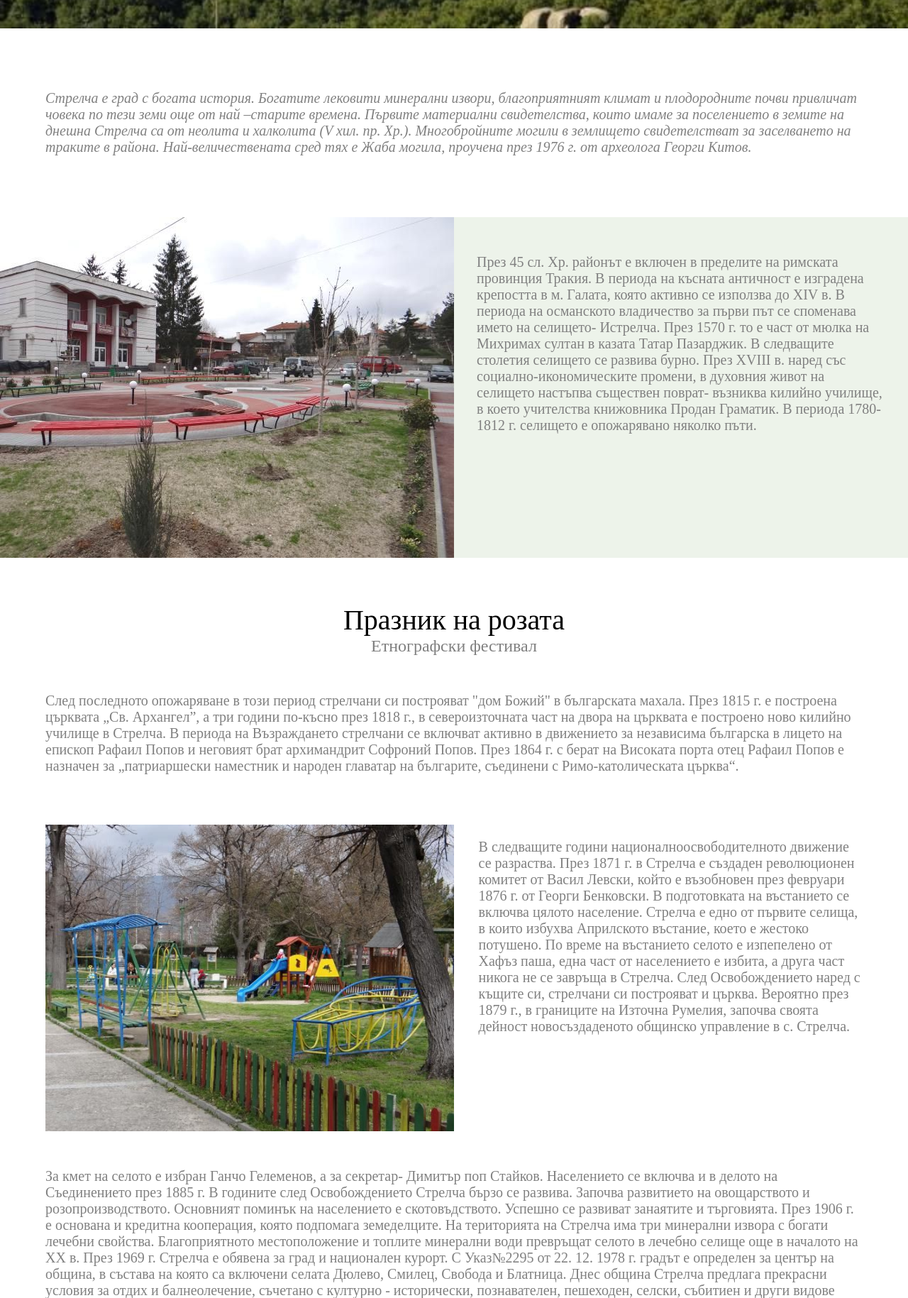
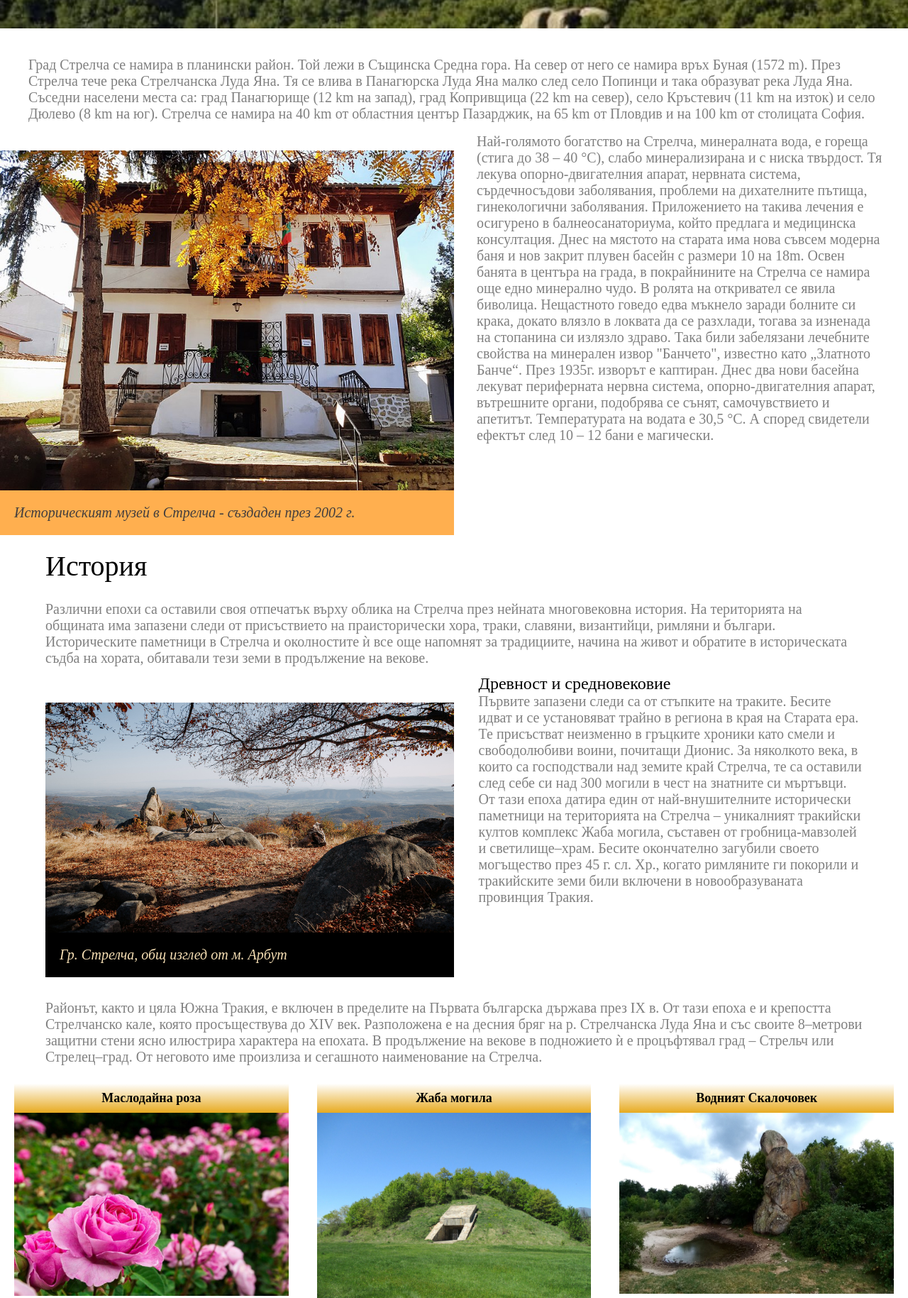
Before and after one commit to Blockade-14/Hometown, a plain HTML site: page index.html in a window 1280 px wide. Shown: the part 760-2589 px from the top of the page at 71% size. Drawn offline with Linux system fonts and the light colour scheme.

Commit message:
Version No2

```diff
--- a/index.css
+++ b/index.css
@@ -7,7 +7,6 @@ body *{
     box-sizing: border-box;
     display: flex;
     flex: 1;
-
 }
 
 .column{
@@ -23,7 +22,6 @@ body *{
     max-width: 100vw;
     max-height: 100vh;
     object-fit: cover;
-
 }
 
 .text{
@@ -50,7 +48,6 @@ body *{
     background-color: rgba(2, 2, 2, 0.404);
     font-family: 'Times New Roman', Times, serif;
     font-size: 3em;
-
 }
 
 .text2{
@@ -60,26 +57,23 @@ body *{
 }
 
 .text3{
-    color:black;
+    color: black;
     font-size: 40px;
     flex: none;
     flex-direction: column;
-    justify-content: center;
-    align-items: center;
+    justify-content: left;
     margin: 0;
-    margin-top: 5%;
+    margin-top: 20px;
     padding: 0% 5%;
 }
 
 .text4{
+    color: black;
     font-size: 24px;
     flex: none;
     flex-direction: column;
-    justify-content: center;
-    align-items: center;
     margin: 0;
     padding: 0;
-
 }
 
 .position{
@@ -99,8 +93,12 @@ body *{
     padding: 2.5% 5%;
 }
 
-.padding-5{
-    padding: 5%;
+.padding-40{
+    padding: 40px;
+}
+
+.padding-20{
+    padding: 20px;
 }
 
 .paddingg{
@@ -112,6 +110,10 @@ body *{
 }
 .margin-right-3{
     margin-right: 3%;
+}
+
+.margin-top{
+    margin-top: -40px;
 }
 
 .font-size{
@@ -130,10 +132,65 @@ body *{
     max-height: 50%;
 }
 
-.background{
-    background: rgb(237, 243, 234);
+.museum{
+    background-color: #ffaf4f;
+    padding: 1em;
+    color: #423e3e;
 }
 
+.pic10{
+    background-color: black;
+    color: wheat;
+    padding: 1em;
+}
+
+.minipic{
+    width: 100%;
+    height: 100%;
+}
+
+.minipic img{
+    max-width: 100%;
+    max-height: 100%;
+}
+
+.title{
+    justify-content: center;
+    align-items: center;
+    text-align: center;
+    font-size: 18px;
+    font-weight: bold;
+    padding: 10px 0 10px;
+    margin: 0;
+    background-image: linear-gradient(0deg, #e7aa20, transparent);
+}
+
+.flexnone{
+    flex: none;
+}
+
+.tagi{
+    font-size: 18px;
+}
+
+.footer{
+    font-size: 12px;
+    color: white;
+    background-color: #484646;
+    padding: 3em;
+    font-family:Verdana, Geneva, Tahoma, sans-serif;
+    flex-direction: column;
+    line-height: 20px;
+}
+
+.copyright{
+    justify-content: end;
+    margin-top: 1em;
+}
+
+.link{
+    color:white;
+}
 
 @media screen and (max-width: 900px) {
     .mobile {
@@ -151,4 +208,8 @@ body *{
         max-width: 100%;
         max-height: 100%;
     }
+
+    #padding-top{
+        padding-top: 40px;
+    }
 }
--- a/index.html
+++ b/index.html
@@ -2,7 +2,7 @@
 <html>
 
 <head>
-  <title>My first page</title>
+  <title>Стрелча</title>
   <link rel="stylesheet" href="index.css">
   <meta name="viewport" content="width=device-width, initial-scale=1">
 </head>
@@ -20,56 +20,119 @@
 
         </div>
 
-            <div class="padding-5 column display">
-            <br class="column padding-5 display"><i>
-                Стрелча е град с богата история. Богатите лековити минерални извори, благоприятният климат и плодородните почви привличат човека по тези земи още от най –старите времена. Първите материални свидетелства,
-                които имаме за поселението в земите на днешна Стрелча са от неолита и халколита (V хил. пр. Хр.). Многобройните могили в землището свидетелстват за заселването на траките в района.
-                Най-величествената сред тях е Жаба могила,  проучена през 1976 г. от археолога Георги Китов.</i></br>
+            <div class="column display">
+            <div class="column padding-40 display">
+                Град Стрелча се намира в планински район. Той лежи в Същинска Средна гора. На север от него се намира връх Буная (1572 m).
+                През Стрелча тече река Стрелчанска Луда Яна. Тя се влива в Панагюрска Луда Яна малко след село Попинци и така
+                образуват река Луда Яна. Съседни населени места са: град Панагюрище (12 km на запад), град Копривщица (22 km на север),
+                село Кръстевич (11 km на изток) и село Дюлево (8 km на юг). Стрелча се намира на 40 km от областния център Пазарджик,
+                на 65 km от Пловдив и на 100 km от столицата София.</div>
 
             </div>
 
             <div class="mobile">
                 <div class="img2 resize column">
-                    <img src="6.jpg">
+                    <img src="11.jpg">
+                    <div class="museum"><i>Историческият музей в Стрелча - създаден през 2002 г.</i></div>
                 </div>
-                <div class="background">
-                    <p class="padding-5">През 45 сл. Хр. районът е включен в пределите на римската провинция Тракия. В периода на късната античност е изградена крепостта в м. Галата, която активно се използва до XIV в.
-                        В периода на османското владичество за първи път се споменава името на селището- Истрелча. През 1570 г. то е част от мюлка на Михримах султан в казата Татар Пазарджик.
-                        В следващите столетия селището се развива бурно. През XVIII в. наред със социално-икономическите промени, в духовния живот на селището настъпва съществен поврат- възниква килийно училище,
-                        в което учителства книжовника Продан Граматик. В периода 1780- 1812 г. селището е опожарявано няколко пъти.
+                <div id="padding-top">
+                    <div class="padding margin-top">Най-голямото богатство на Стрелча, минералната вода, е гореща (стига до 38 – 40 °C),
+                        слабо минерализирана и с ниска твърдост. Тя лекува опорно-двигателния апарат, нервната система, сърдечносъдови
+                        заболявания, проблеми на дихателните пътища, гинекологични заболявания. Приложението на такива лечения е
+                        осигурено в балнеосанаториума, който предлага и медицинска консултация.
+                        Днес на мястото на старата има нова съвсем модерна баня и нов закрит плувен басейн с размери 10 на 18m.
+                        Освен банята в центъра на града, в покрайнините на Стрелча се намира още едно минерално чудо.
+                        В ролята на откривател се явила биволица. Нещастното говедо едва мъкнело заради болните си крака,
+                        докато влязло в локвата да се разхлади, тогава за изненада на стопанина си излязло здраво. Така били забелязани
+                        лечебните свойства на минерален извор "Банчето", известно като „Златното Банче“. През 1935г. изворът е каптиран.
+                        Днес два нови басейна лекуват периферната нервна система, опорно-двигателния апарат, вътрешните органи,
+                        подобрява се сънят, самочувствието и апетитът. Температурата на водата е 30,5 °C. А според свидетели ефектът
+                        след 10 – 12 бани е магически.
+                    </div>
+                </div>
+            </div>
+            <div class="text3">История</div>
+            <div class="column paddingg">
+                Различни епохи са оставили своя отпечатък върху облика на Стрелча през нейната многовековна история. На територията
+                на общината има запазени следи от присъствието на праисторически хора, траки, славяни, византийци, римляни и българи.
+                Историческите паметници в Стрелча и околностите ѝ все още напомнят за традициите, начина на живот и обратите в
+                историческата съдба на хората, обитавали тези земи в продължение на векове.
+            </div>
+            <div class="mobile paddingg">
+                <div class="margin-right-3 img2 column">
+                    <img src="10.jpg">
+                    <div class="pic10"><i>Гр. Стрелча, общ изглед от м. Арбут</i></div>
+                </div>
+                <div class="column margin-top">
+                    <div class="text4">Древност и средновековие</div>
+                <div id="padding-top">
+                    Първите запазени следи са от стъпките на траките. Бесите идват и се установяват трайно в региона в края на Старата ера.
+                    Те присъстват неизменно в гръцките хроники като смели и свободолюбиви воини, почитащи Дионис. За няколкото века,
+                    в които са господствали над земите край Стрелча, те са оставили след себе си над 300 могили в чест на знатните
+                    си мъртъвци. От тази епоха датира един от най-внушителните исторически паметници на територията на Стрелча –
+                    уникалният тракийски култов комплекс Жаба могила, съставен от гробница-мавзолей и светилище–храм.
+                    Бесите окончателно загубили своето могъщество през 45 г. сл. Хр., когато римляните ги покорили и тракийските земи
+                    били включени в новообразуваната провинция Тракия.
+                </div>
+            </div>
+
+        </div>
+            <div class="paddinggg">
+                Районът, както и цяла Южна Тракия, е включен в пределите на Първата българска държава през IX в. От тази епоха е
+                и крепостта Стрелчанско кале, която просъществува до XIV век. Разположена е на десния бряг на р. Стрелчанска Луда Яна
+                и със своите 8–метрови защитни стени ясно илюстрира характера на епохата. В продължение на векове в подножието ѝ е
+                процъфтявал град – Стрельч или Стрелец–град. От неговото име произлиза и сегашното наименование на Стрелча.
+            </div>
+        </div>
+        <div>
+            <div class="mobile">
+                <div class="column minipic padding-20">
+                    <p class="title flexnone">Маслодайна роза</p>
+                    <div><img src="9.jpg">
+                    </div>
+                    <p class="paddingg tagi"><i>Маслодайните рози са растения от род Роза, известни с етеричното си масло, което се ползва в
+                        парфюмерията и козметиката. Известни са и като „роза Ото“ – рози с розово масло.
+                        Цъфтят от средата на пролетта до късна есен.
+                        През деветнадесети век в района на Карлово, Стрелча, Казанлък се формира Долината на Розите, която съществува и
+                        до днес. Сега в България се произвежда 80% от розовото масло, което се използва в много страни по света в
+                        парфюмерийната индустрия.</i>
                     </p>
                 </div>
-            </div>
-            <div class="column paddinggg">
-                <p class="text3">Празник на розата</p>
-                <p class="text4">Етнографски фестивал</p>
-            </div>
-
-            <p class="column paddingg">
-                След последното опожаряване в този период стрелчани си построяват "дом Божий" в българската махала.
-                През 1815 г. е построена  църквата „Св. Архангел”, а три години по-късно през 1818 г., в североизточната част на двора на църквата е построено ново килийно училище в Стрелча.
-                В периода на Възраждането стрелчани се включват активно в движението за независима българска в лицето на епископ Рафаил Попов и неговият брат архимандрит Софроний Попов.
-                През 1864 г. с берат на Високата порта  отец Рафаил Попов е назначен за „патриаршески наместник и народен главатар на българите, съединени с Римо-католическата църква“.
-                </p>
-            <div class="mobile paddingg">
-
-                <div class="margin-right-3 img2 column">
-                    <img src="7.jpg">
+                <div class="column minipic padding-20">
+                    <p class="title flexnone">Жаба могила</p>
+                    <div><img src="3.jpg"></div>
+                    <p class="paddingg tagi"><i>Жаба могила е тракийска могила край град Стрелча, България. Гробницата се датира от
+                        V-IV век пр.н.е. и вероятно в нея е бил погребан тракийски цар от племето Одриси. Гробничното съоръжение е
+                        едно от най-големите на територията на България. Местното население я нарича Жаба могила, поради факта,
+                        че в близост до нея се намира блатиста локва, в която живеят жаби.</i>
+                    </p>
                 </div>
-                <p>В следващите години националноосвободителното движение се разраства. През 1871 г. в Стрелча е създаден революционен комитет от Васил Левски, който е възобновен през февруари 1876 г. от Георги Бенковски.
-                    В подготовката на въстанието се включва цялото население. Стрелча е едно от първите селища, в които избухва Априлското въстание, което е жестоко потушено.
-                    По време на въстанието селото е изпепелено от Хафъз паша, една част от населението е избита, а друга част никога не се завръща в Стрелча.
-                    След Освобождението наред с къщите си, стрелчани си построяват и  църква. Вероятно през 1879 г., в границите на Източна Румелия, започва своята дейност новосъздаденото общинско управление в с. Стрелча.</p>
-            </div>
-            <p class="paddinggg"> За кмет на селото е избран Ганчо Гелеменов, а за секретар- Димитър поп Стайков. Населението се включва и в делото на Съединението през 1885 г.
-                В годините след Освобождението Стрелча бързо се развива. Започва развитието на овощарството и розопроизводството. Основният поминък на населението е скотовъдството. Успешно се развиват  занаятите и търговията. През 1906 г. е основана и кредитна кооперация, която подпомага земеделците.
-                На територията на Стрелча има три минерални извора с богати лечебни свойства. Благоприятното  местоположение и топлите минерални води  превръщат селото в лечебно  селище още в началото на XX в.
-                През 1969 г. Стрелча е обявена за град и национален курорт. С Указ№2295 от 22. 12. 1978 г. градът е определен за център на община, в състава на която са включени селата Дюлево, Смилец, Свобода и Блатница.
-                Днес община Стрелча предлага прекрасни условия за отдих и балнеолечение, съчетано с културно - исторически, познавателен, пешеходен, селски, събитиен и други видове туризъм. Минералната вода и процедурите, които се предлагат в Стрелча, оказват благоприятно влияние на опорно-двигателния апарат, периферната нервна система, дихателната система, урологични, ендокринни, заболявания на сърдечно-съдовата система, заболявания на половата система, жлъчно-чернодробни заболявания и др
-            </p>
+                <div class="column minipic padding-20">
+                    <p class="title flexnone">Водният Скалочовек</p>
+                    <div><img src="2.jpg"></div>
+                    <p class="paddingg tagi"><i>"Водният Скалочовек", Кладни дел, Стрелча - Скалата има разнообразни антропоморфни очертания
+                        от различните страни, а отзад (от изток) под скалата има малка скална ниша, подходяща за убежище при бури.</i>
+                    </p>
+                </div>
+        </div>
     </div>
-
+    <div class="column paddingg">
+        <div class="text4">Възраждане и съвременност</div>
+        <div class="font-size">През епохата на Възраждането Стрелча е развито стопанско и книжовно средище, с буден и неуморен дух за просвета,
+            духовно потребление и жажда за свобода. Още на 20 април 1876 г. стрелчани се включват в Априлското въстание и
+            впоследствие са жестоко наказани за смелостта си – градът е опожарен.
+            Едва след Освобождението жителите на региона се завръщат по родните си места. По това време е построен храм–паметникът
+            „Св. Архангел Михаил“.
+            На 23 август 1969 г. Стрелча е обявена за град и курорт с национално значение.</div>
     </div>
-
+    <div class="display viewport position">
+        <img src="1.jpg">
+    </div>
+    <div class="footer">
+        <div>Created by: Tsveta Blagova</div>
+        <div>blagovatsveta@gmail.com</div>
+        <div><a href="https://github.com/Blockade-14" class="link">GitHub Blockade-14</a></div>
+        <div class="copyright">© Copyright 2022 All Rights Reserved</div>
+    </div>
 </body>
 </html>
```
Also changed, not shown: 1.jpg (added), 10.jpg (added), 11.jpg (added), 2.jpg (added), 3.jpg (added), 6.jpg (deleted), 7.jpg (deleted), 9.jpg (added), Водният Скалочовек.txt (added), Жаба могила.txt (added), Исторически музей.txt (added), Маслодайна роза.txt (added), м.Арбут.txt (added).
